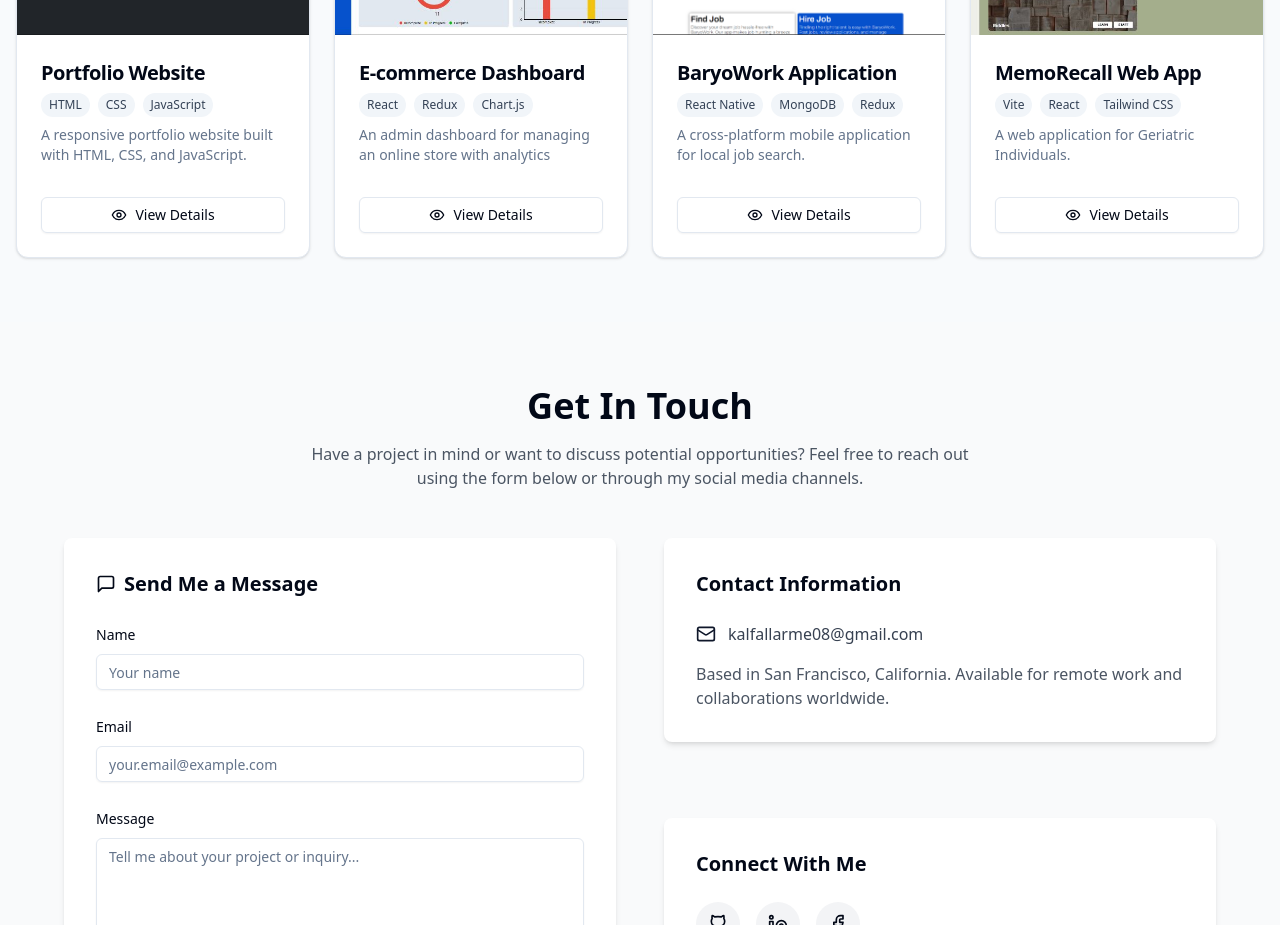
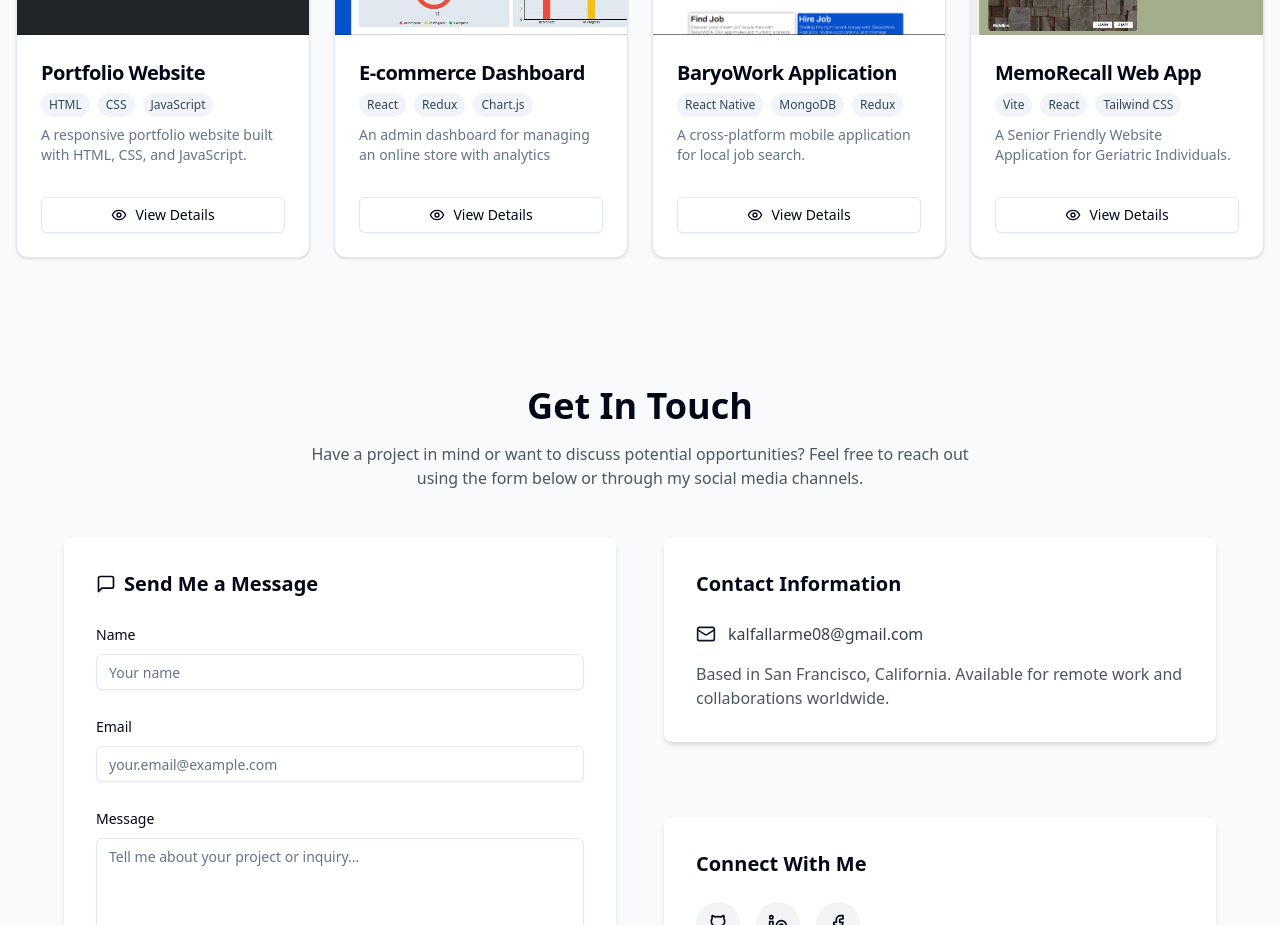
Before and after one commit to fallarmeKA/Portfolio, a React (Vite) app: page / in a window 1280 px wide. Shown: the part 1560-2485 px from the top of the page. Built offline with nearby package versions, Linux system fonts and the light colour scheme.

Commit message:
upd memo

```diff
--- a/src/components/ProjectsSection.tsx
+++ b/src/components/ProjectsSection.tsx
@@ -73,7 +73,7 @@ const ProjectsSection = ({
       id: "4",
       title: "MemoRecall Web App",
       description:
-        "A web application for Geriatric Individuals.",
+        "A Senior Friendly Website Application for Geriatric Individuals.",
       longDescription:
         "The development of a Senior Friendly Web Application for holistic intervention of early memory lapses in geriatric individuals.",
       thumbnail:
```
